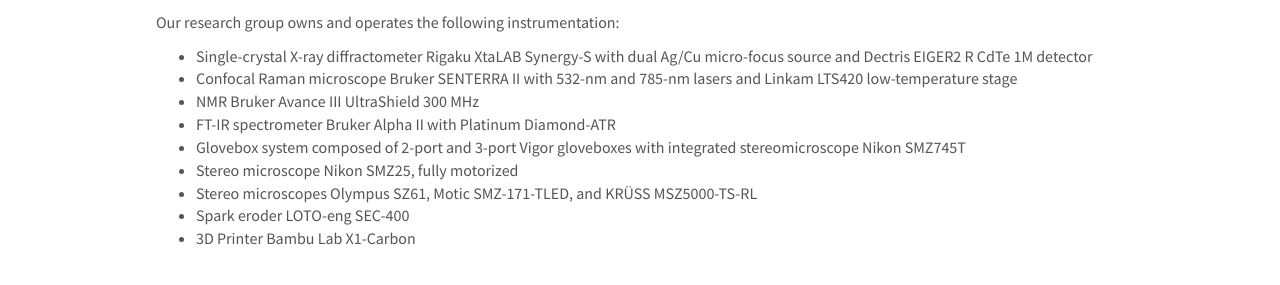
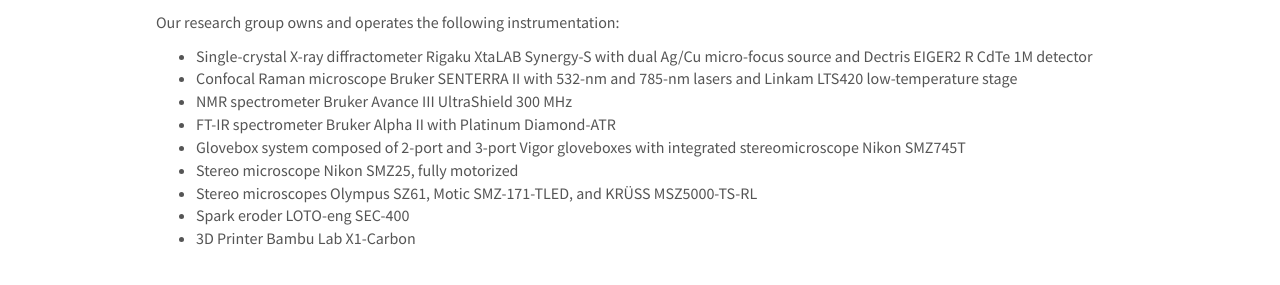
Before and after one commit to eccl-jsi/eccl-jsi.github.io, a Jekyll site: the page built from _pages/research.md, in a window 1280 px wide and 900 px high, scrolled down 572 px. Shown: the part 169-454 px from the top of the window. Built offline with Jekyll 4.4.1, drawn with Linux system fonts in a browser that asks for light colours; nearby versions of some CDN libraries.

Commit message:
Update research.md

```diff
--- a/_pages/research.md
+++ b/_pages/research.md
@@ -37,7 +37,7 @@
 Our research group owns and operates the following instrumentation:
 - Single-crystal X-ray diffractometer Rigaku XtaLAB Synergy-S with dual Ag/Cu micro-focus source and Dectris EIGER2 R CdTe 1M detector
 - Confocal Raman microscope Bruker SENTERRA II with 532-nm and 785-nm lasers and Linkam LTS420 low-temperature stage
-- NMR Bruker Avance III UltraShield 300 MHz
+- NMR spectrometer Bruker Avance III UltraShield 300 MHz
 - FT-IR spectrometer Bruker Alpha II with Platinum Diamond-ATR
 - Glovebox system composed of 2-port and 3-port Vigor gloveboxes with integrated stereomicroscope Nikon SMZ745T
 - Stereo microscope Nikon SMZ25, fully motorized
```
